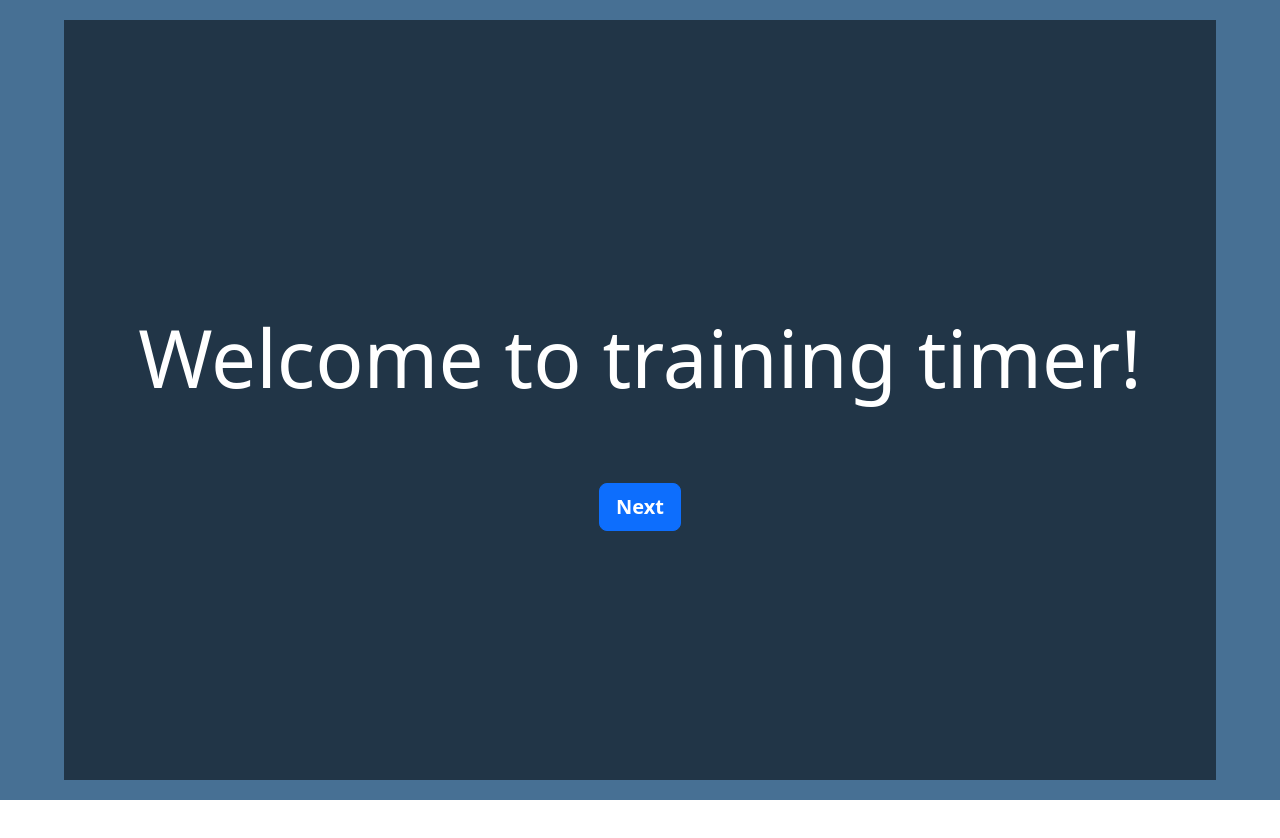
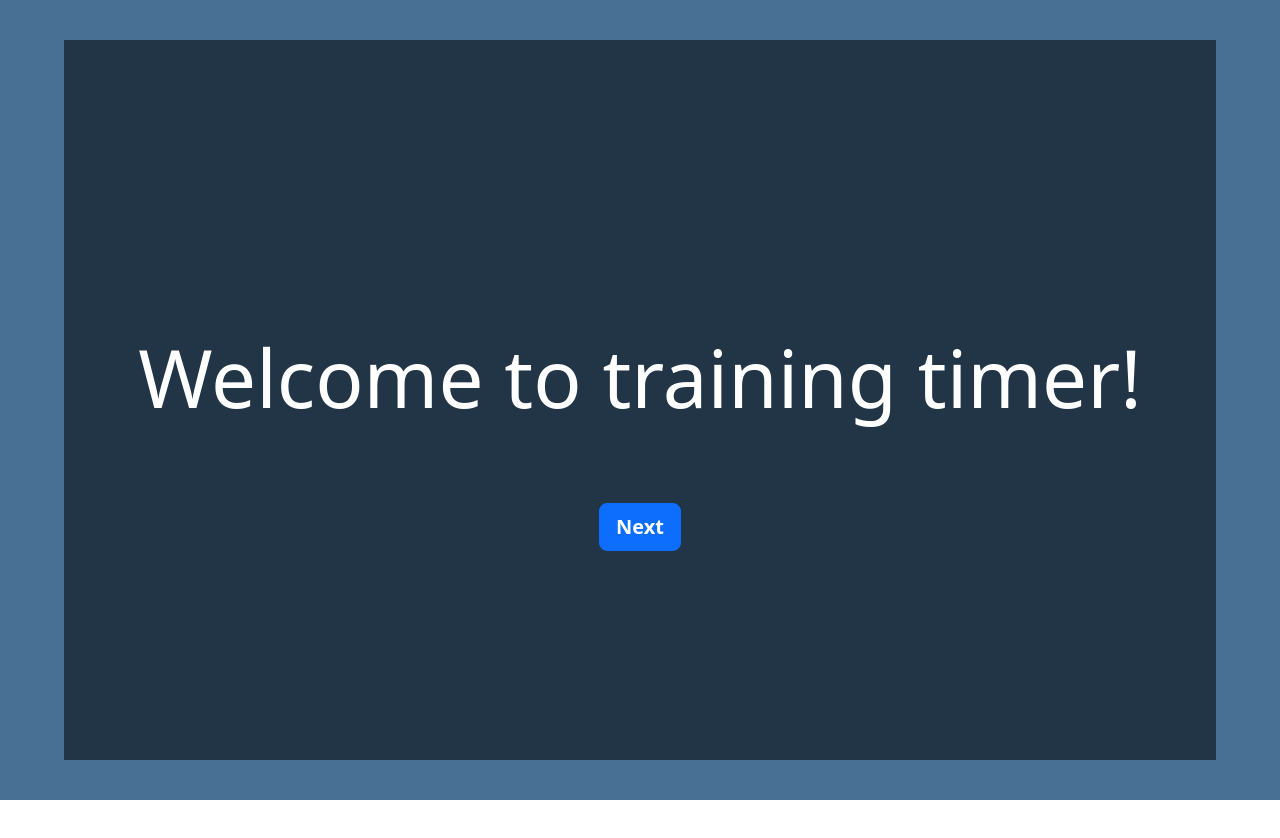
Before and after one commit to mariomitic/Exercise-Timer, a React (Vite) app: page / in a window 1280 px wide. Built offline with nearby package versions, Linux system fonts and the light colour scheme.

Commit message:
second try to remove address bar

```diff
--- a/src/App.css
+++ b/src/App.css
@@ -7,7 +7,7 @@
   position: relative;
   background-color: #213547;
   width: 90vw;
-  height: 95vh;
+  height: 90vh;
 }
 
 .top_content{
--- a/src/components/Timer.jsx
+++ b/src/components/Timer.jsx
@@ -67,10 +67,12 @@ const CircularTimerButton = ({
   };
 
   useEffect(() => {
-    if (exerciseLength !== 0) {
+    if (timerParameters.exercise) {
       setCurrentExercise(
         timerParameters.exercise[exerciseLength - numberOfExercises - 1]
       );
+      setNextExerciseName
+      (timerParameters.exercise[exerciseLength - numberOfExercises])
 
     }
 
```
